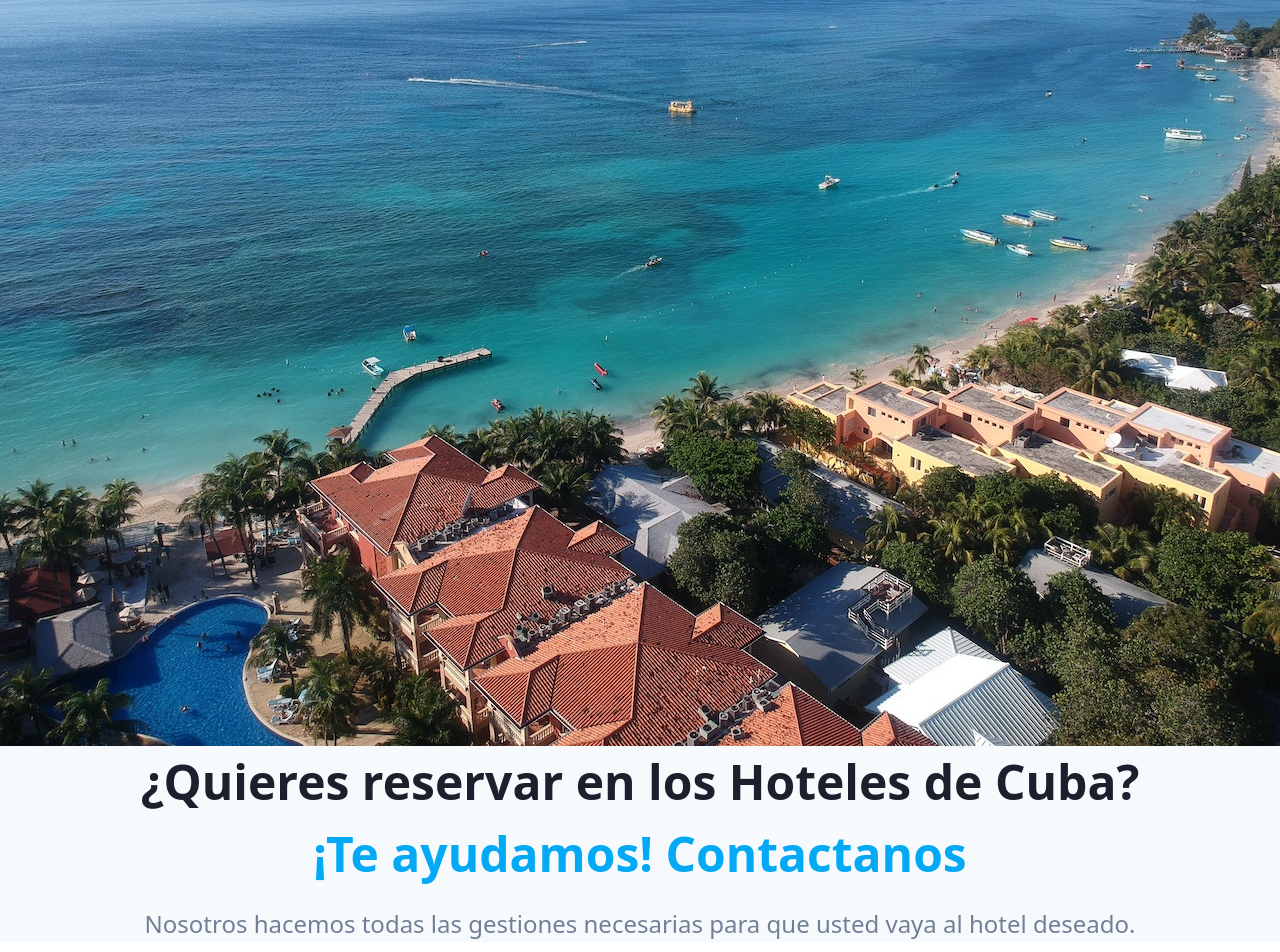
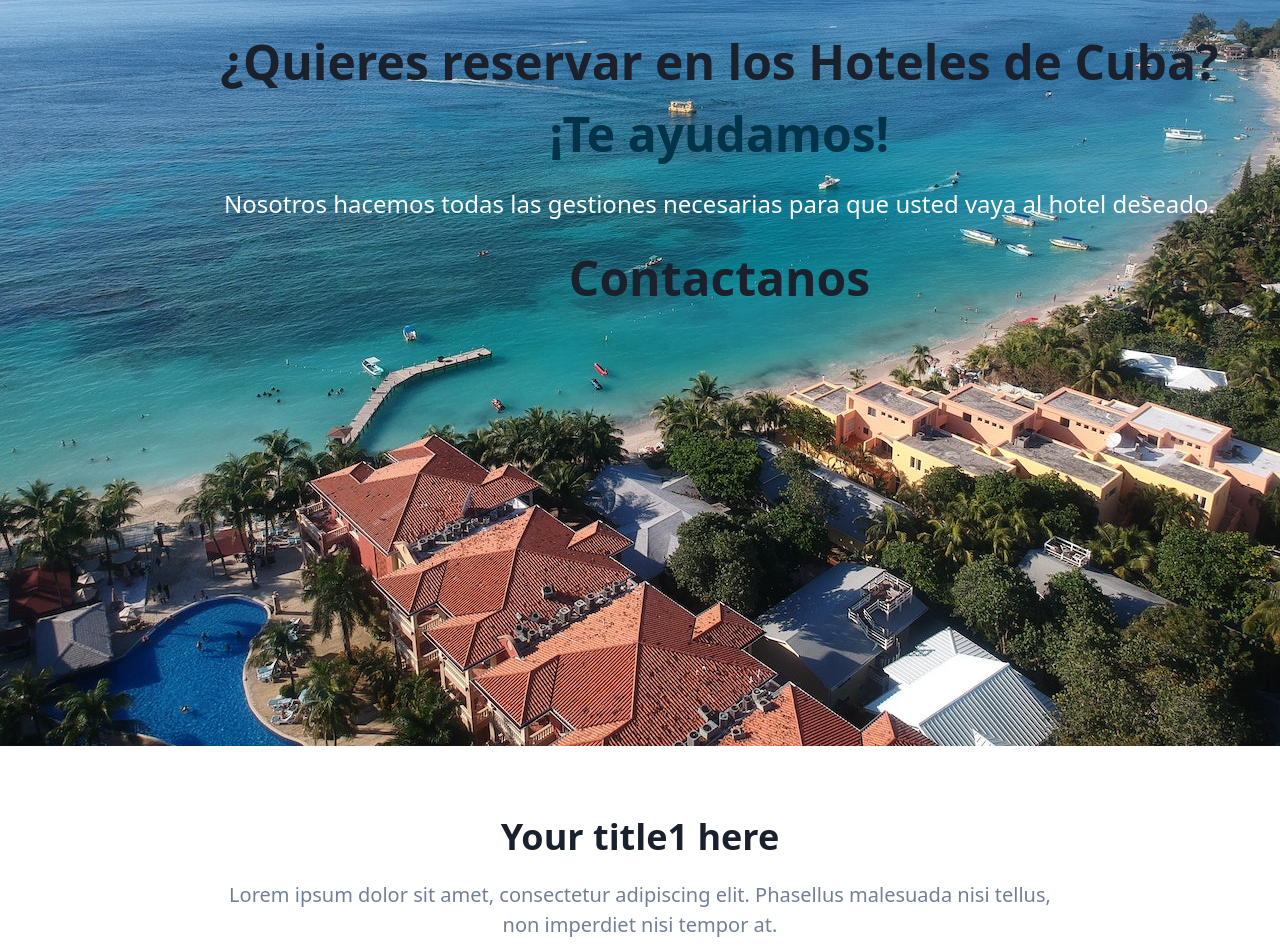
Before and after one commit to Ricuesta86/reserva, a Next.js app: page / in a window 1280 px wide. Shown: the part 307-1259 px from the top of the page. Built offline with nearby package versions, Linux system fonts and the light colour scheme.

Commit message:
Header terminado

```diff
--- a/src/hero/HeroOneButton.tsx
+++ b/src/hero/HeroOneButton.tsx
@@ -11,16 +11,24 @@ type IHeroOneButtonProps = {
 const HeroOneButton = (props: IHeroOneButtonProps) => {
   const router = useRouter();
   return (
-    <header className="text-center">
+    <header className="text-center relative">
+      <div className="md:absolute top-1/4 sm:left-52 left-0">
+        <h1 className="text-5xl text-gray-900 font-bold whitespace-pre-line leading-hero">
+          {props.title}
+        </h1>
+        <div className="text-2xl mt-4 mb-4 md:bg-white md:px-4 xl:bg-transparent xl:text-white rounded-2xl">
+          {props.description}
+        </div>
+        <h1 className="text-5xl text-gray-900 font-bold whitespace-pre-line leading-hero md:bg-zinc-50 md:m-1 md:px-4 xl:bg-transparent rounded-2xl inline-block">
+          Contactanos
+        </h1>
+      </div>
+
       <img
         src={`${router.basePath}/assets/images/imagen3.jpg`}
         alt="Hotel"
         className="inline"
       />
-      <h1 className="text-5xl text-gray-900 font-bold whitespace-pre-line leading-hero">
-        {props.title}
-      </h1>
-      <div className="text-2xl mt-4 mb-16">{props.description}</div>
       {/* {props.button} */}
     </header>
   );
--- a/src/templates/Hero.tsx
+++ b/src/templates/Hero.tsx
@@ -39,7 +39,7 @@ const Hero = () => (
       title={
         <>
           {'¿Quieres reservar en los Hoteles de Cuba?\n'}
-          <span className="text-primary-500">¡Te ayudamos! Contactanos</span>
+          <span className="text-primary-900">¡Te ayudamos!</span>
         </>
       }
       description="Nosotros hacemos todas las gestiones necesarias para que usted vaya al hotel deseado."
```
